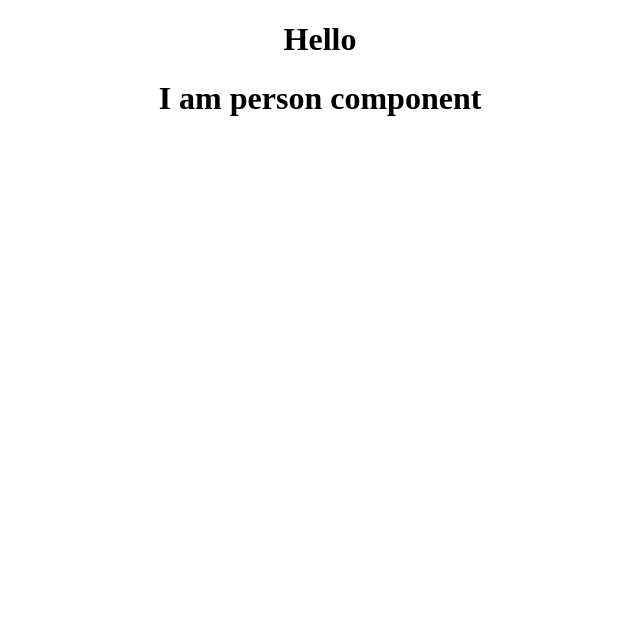
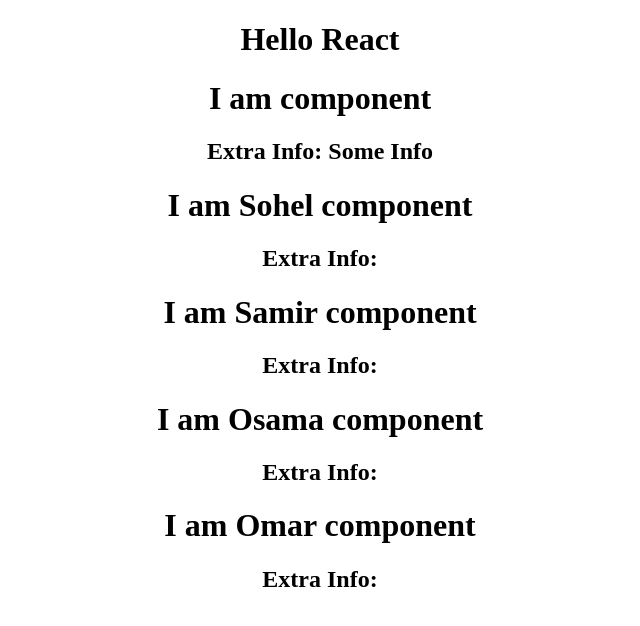
Before and after one commit to sohel473/hello-react, a React (Create React App) app: page / in a window 1280 px wide. Shown: the top 626 px of the page, without its empty margins (320-960 px from the left). Built offline with nearby package versions, Linux system fonts and the light colour scheme.

Commit message:
Dynamic Functional Component

```diff
--- a/src/App.js
+++ b/src/App.js
@@ -17,8 +17,12 @@ class App extends Component {
   render() {
     return (
       <div className='App'>
-        <h1>Hello</h1>
-        <Person />
+        <h1>Hello React</h1>
+        <Person>Some Info</Person>
+        <Person name="Sohel"/>
+        <Person name="Samir"/>
+        <Person name="Osama"/>
+        <Person name="Omar"/>
       </div>
     );
   }
--- a/src/components/Person.js
+++ b/src/components/Person.js
@@ -1,9 +1,9 @@
 
-
-function Person() {
+const Person = (props) => {
   return (
     <div>
-      <h1>I am person component</h1>
+      <h1>I am {props.name} component</h1>
+      <h2>Extra Info: {props.children}</h2>
     </div>
   )
 }
```
